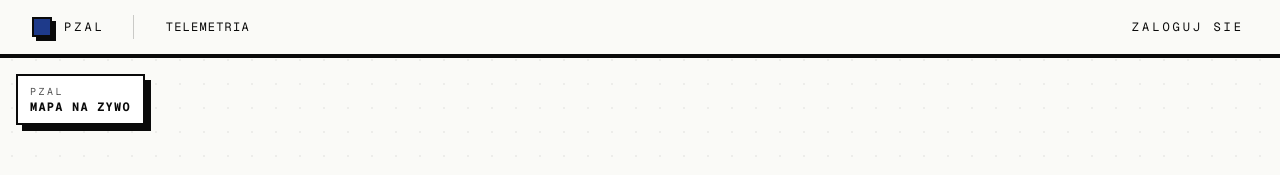
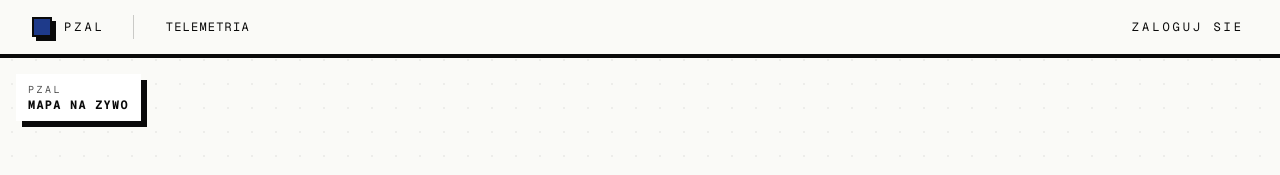
Before and after one commit to Szerl0k/Platforma-zarzadzania-i-analizy-lotow, a Next.js app in the folder frontend/: page / in a window 1280 px wide. Shown: the top 175 px of the page. Built offline with nearby package versions, Linux system fonts and the light colour scheme; no server answers.

Commit message:
Fix MapView.tsx and TelemetryMapView.tsx

```diff
--- a/frontend/app/MapView.tsx
+++ b/frontend/app/MapView.tsx
@@ -47,7 +47,7 @@ export default function MapView() {
         <NavigationControl position="bottom-right" showCompass={false} />
       </Map>
 
-      <div className="absolute top-4 left-4 z-10 border-2 border-ink bg-surface px-3 py-2 shadow-brut pointer-events-none">
+      <div className="absolute top-4 left-4 z-10 bosrder-2 border-ink bg-surface px-3 py-2 shadow-brut pointer-events-none">
         <p className="font-mono text-[10px] uppercase tracking-[0.25em] text-ink-muted">
           {APP_NAME}
         </p>
--- a/frontend/app/telemetry/_components/TelemetryMapView.tsx
+++ b/frontend/app/telemetry/_components/TelemetryMapView.tsx
@@ -277,7 +277,6 @@ export default function TelemetryMapView() {
           ref={mapRef}
           initialViewState={{ longitude: 19.0, latitude: 52.0, zoom: 5 }}
           mapStyle={MAP_STYLE_URL}
-          className="w-full h-full"
           onLoad={handleMapLoad}
           onMoveEnd={updateBoundingBox}
           interactiveLayerIds={["flights-points", "airports-points"]}
```
